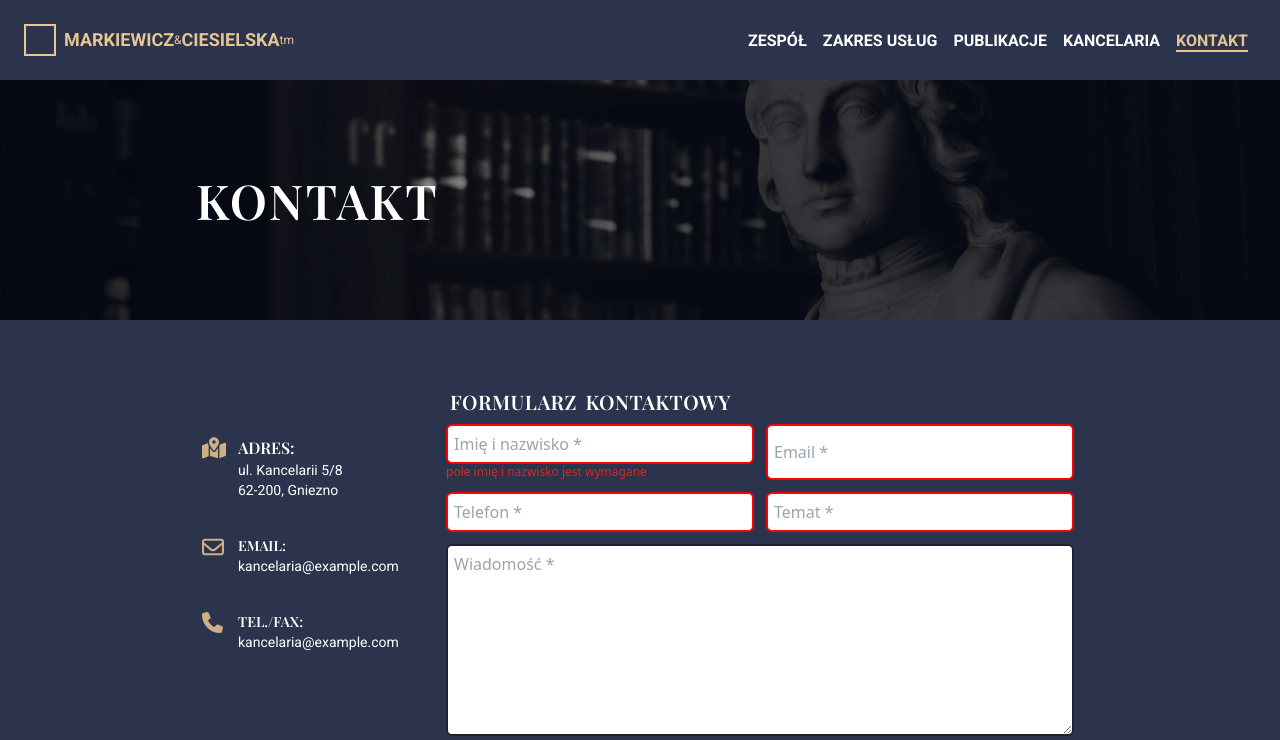
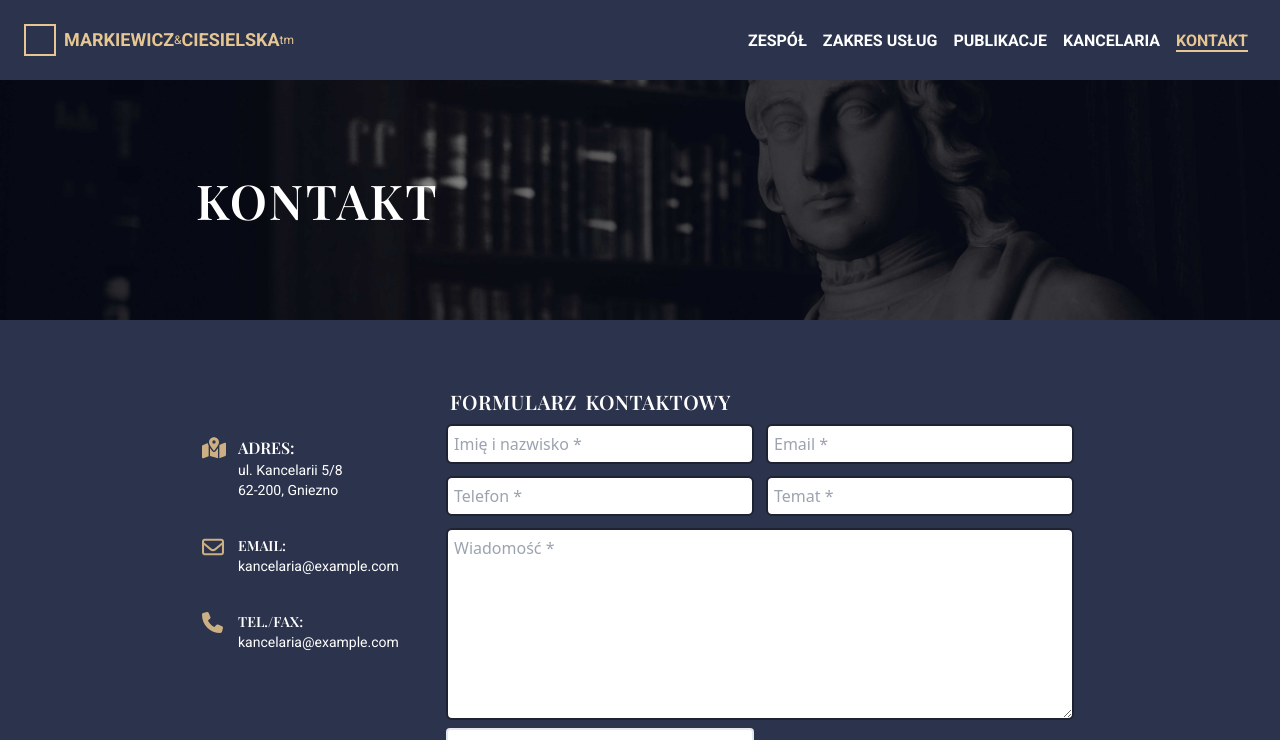
Before and after one commit to OstrowskiDev/kancelaria, a Next.js app: page /kontakt in a window 1280 px wide. Shown: the top 740 px of the page. Built offline with nearby package versions, Linux system fonts and the light colour scheme.

Commit message:
Finalized Kontakt form error messages and their layout.

```diff
--- a/src/app/kontakt/page.js
+++ b/src/app/kontakt/page.js
@@ -1,6 +1,5 @@
 'use client'
 
-import { rodo } from '@/mock-data/rodo'
 import Checkmark from '@/ui/components/Checkmark'
 import { Header } from '@/ui/components/Header'
 import KontaktData from '@/ui/components/KontaktData'
@@ -12,7 +11,6 @@ import validator from 'validator'
 
 export default function Kontakt() {
   const [submitAttempted, setSubmitAttempted] = useState(false)
-  const [isRodoAccepted, setIsRodoAccepted] = useState(false)
   const [formData, setFormData] = useState({
     fullName: '',
     email: '',
@@ -40,18 +38,21 @@ export default function Kontakt() {
 
   useEffect(() => {
     validateForm()
-    console.log('filedValidity state in useEffect:', fieldValidity)
-    console.log(formData)
   }, [formData])
 
+  function printError(fieldName) {
+    return fieldValidity[fieldName].message.length > 0 && submitAttempted;
+  }
 
+  const printFullNameError = printError('fullName')
+  const printEmailError = printError('email')
+  const printPhoneError = printError('phone')
+  const printTopicError = printError('topic')
+  const printContentError = printError('content')
+  const printAcceptRodoError = printError('acceptRodo')
 
   function onInputChange(event) {
     setFormData({ ...formData, [event.target.name]: event.target.value })
-  }
-
-  function onCheckboxChange(event) {
-    setIsRodoAccepted(event.target.checked)
   }
 
   function validateForm() {
@@ -75,20 +76,9 @@ export default function Kontakt() {
       }
     }
 
-    const fields = {
-      fullName: 'imię i nazwisko',
-      email: 'email',
-      phone: 'telefon',
-      topic: 'temat',
-      content: 'wiadomość'
-    };
-
-    for (const [field, displayName ] of Object.entries(fields)) {
-      if (!formData[field]) {
-        addMessage(field, `pole ${displayName} jest wymagane`)
-      } else {
-        removeMessage(field, `pole ${displayName} jest wymagane`)
-      }
+    const fieldNames = ['fullName', 'email', 'phone', 'topic', 'content']
+    for (const field of fieldNames) {
+      validateField(field, () => !formData[field], `Pole wymagane.`)
 }
 
     validateField('fullName', () => !validator.matches(fullName, /^[a-zA-Z\s]*$/), 'Imie i nazwisko nie może zawierać cyfr i znaków specjalnych.')
@@ -111,11 +101,11 @@ export default function Kontakt() {
     validateField('name', () => (name !== ""), 'bot detected')
 
     setFieldValidity(validationResults)
-    console.log('validation results:', validationResults)
   }
 
   const onSubmit = (event) => {
     event.preventDefault()
+    setSubmitAttempted(true)
     const botDetected = fieldValidity.jsEnabled.message.length > 0 || fieldValidity.name.message.length > 0
     const hasValidationErrors = Object.values(fieldValidity).some(field => field.message.length > 0);
     if (botDetected) return
@@ -144,24 +134,39 @@ export default function Kontakt() {
             form-inputs-container' >
             <div className="contact-form-user-data grid grid-cols-1 md:grid-cols-2 gap-3 mb-3">
               <div className='contact-fullName-container flex flex-col'>
-                <input className={`contact-input-fullName p-[6px] border-2 border-primary-800 focus:border-secondary-200 focus:outline-none rounded-md ${fieldValidity.fullName.message.length > 0 ? 'invalid-field' : ''}`} type="text" name="fullName" placeholder="Imię i nazwisko *" onChange={onInputChange} />
-                <label className='contact-label-fullName text-xs text-red-600' htmlFor="fullName" >{fieldValidity.fullName.message.join(' ')}</label>
+                <input className={`contact-input-fullName p-[6px] border-2 border-primary-800 focus:border-secondary-200 focus:outline-none rounded-md ${printFullNameError && 'invalid-field'}`} type="text" name="fullName" placeholder="Imię i nazwisko *" onChange={onInputChange} />
+                <label className='contact-label-fullName text-xs text-red-600' htmlFor="fullName" >{printFullNameError && fieldValidity.fullName.message.join(' ')}</label>
               </div>
 
-              <input className={`contact-input-email p-[6px] border-2 border-primary-800 focus:border-secondary-200 focus:outline-none rounded-md ${fieldValidity.email.message.length > 0 ? 'invalid-field' : ''}`} type="text" name="email" placeholder="Email *" onChange={onInputChange} />
+              <div className='contact-email-container flex flex-col'>
+                <input className={`contact-input-email p-[6px] border-2 border-primary-800 focus:border-secondary-200 focus:outline-none rounded-md ${printEmailError && 'invalid-field'}`} type="text" name="email" placeholder="Email *" onChange={onInputChange} />
+                <label className='contact-label-email text-xs text-red-600' htmlFor="email" >{printEmailError && fieldValidity.email.message.join(' ')}</label>
+              </div>
 
-              <input className={`contact-input-phone p-[6px] border-2 border-primary-800 focus:border-secondary-200 focus:outline-none rounded-md ${fieldValidity.phone.message.length > 0 ? 'invalid-field' : ''}`} type="text" name="phone" placeholder="Telefon *" onChange={onInputChange} />
+              <div className='contact-phone-container flex flex-col'>
+                <input className={`contact-input-phone p-[6px] border-2 border-primary-800 focus:border-secondary-200 focus:outline-none rounded-md ${printPhoneError && 'invalid-field'}`} type="text" name="phone" placeholder="Telefon *" onChange={onInputChange} />
+                <label className='contact-label-phone text-xs text-red-600' htmlFor="phone" >{printPhoneError && fieldValidity.phone.message.join(' ')}</label>
+              </div>
 
-              <input className={`contact-input-topic p-[6px] border-2 border-primary-800 focus:border-secondary-200 focus:outline-none rounded-md ${fieldValidity.topic.message.length > 0 ? 'invalid-field' : ''}`} type="text" name="topic" placeholder="Temat *" onChange={onInputChange} />
+              <div className='contact-topic-container flex flex-col'>
+                <input className={`contact-input-topic p-[6px] border-2 border-primary-800 focus:border-secondary-200 focus:outline-none rounded-md ${printTopicError && 'invalid-field'}`} type="text" name="topic" placeholder="Temat *" onChange={onInputChange} />
+                <label className='contact-label-topic text-xs text-red-600' htmlFor="topic" >{printTopicError && fieldValidity.topic.message.join(' ')}</label>
+              </div>
 
               <input className="hidden" type="text" name="name" onChange={onInputChange} />
               <input type="hidden" id="jsEnabled" name='jsEnabled' value="no" />
             </div>
 
-            <textarea className="contact-input-content w-full h-48 p-[6px] border-2 border-primary-800 focus:border-secondary-200 focus:outline-none rounded-md" type="text" name="content" placeholder="Wiadomość *" onChange={onInputChange} />
+            <div className='contact-content-container flex flex-col'>
+              <textarea className={`contact-input-content w-full h-48 p-[6px] border-2 border-primary-800 focus:border-secondary-200 focus:outline-none rounded-md ${printContentError && 'invalid-field'}`} type="text" name="content" placeholder="Wiadomość *" onChange={onInputChange} />
+              <label className='contact-label-content text-xs text-red-600' htmlFor="content" >{printContentError && fieldValidity.content.message.join(' ')}</label>
+            </div>
 
             <div className='contact-checkboxes-container flex flex-row justify-between mt-2'>
-            <div className="contact-accept-rodo flex flex-row items-center h-[76px] p-2 mr-4 bg-white border rounded-[4px]" style={{ borderColor: 'rgb(82, 82, 82)'}} >
+            <div className='rodo-checkbox-container flex flex-col mr-4'>
+              <div className={`contact-accept-rodo flex flex-row items-center h-[76px] p-2  bg-white border-2 rounded-[4px] ${printAcceptRodoError && 'invalid-field'}`}
+              //  style={{ borderColor: 'rgb(82, 82, 82)'}}
+               >
                 <Checkmark setFormData={setFormData} formData={formData} />
                 <label className="accept-rodo-text max-w-[192px] ml-3 text-sm text-primary-800 leading-tight" htmlFor="acceptRodo">
                   {`Akceptuję `}
@@ -174,6 +179,8 @@ export default function Kontakt() {
                 <RulesIco />
                 </div>
               </div>
+              <label className='contact-label-rodo text-xs text-red-600' htmlFor="acceptRodo" >{printAcceptRodoError && fieldValidity.acceptRodo.message.join(' ')}</label>
+            </div>
 
             <div className="g-recaptcha" data-sitekey={process.env.RECAPTCHA_SITE_KEY} data-theme="light"></div>
             </div>
@@ -182,8 +189,6 @@ export default function Kontakt() {
             <button className="contact-button w-[160px] h-[38px] mt-3 ml-auto px-6 py-1 text-secondary-200 uppercase font-semibold border border-secondary-200 rounded-lg bg-primary-600 hover:bg-primary-500 hover:border-2" type="submit" >
               Wyślij
             </button>
-
-
           </form>
         </div>
       </div>
```
Lines whose indentation alone changed are shown as unchanged.
